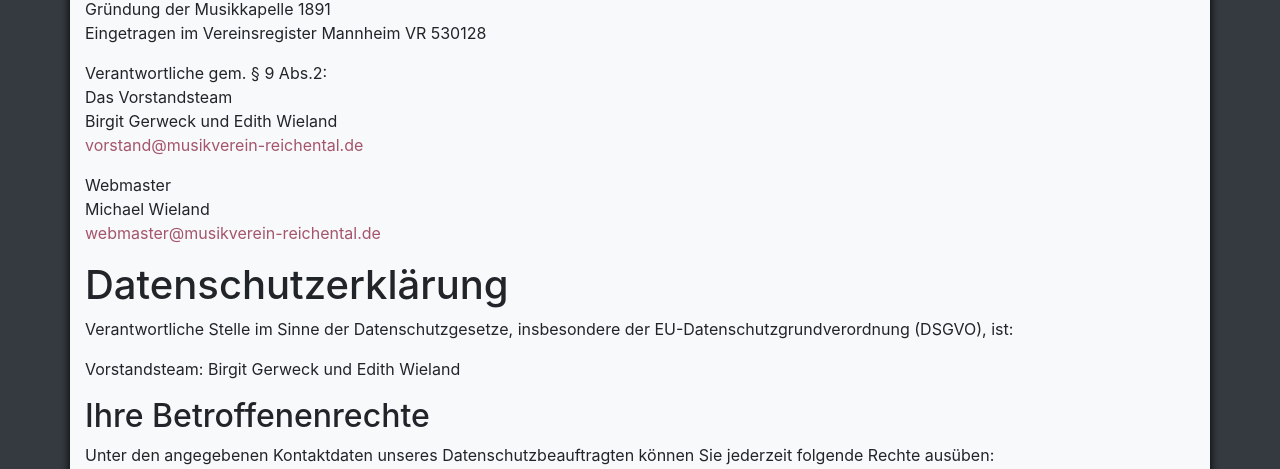
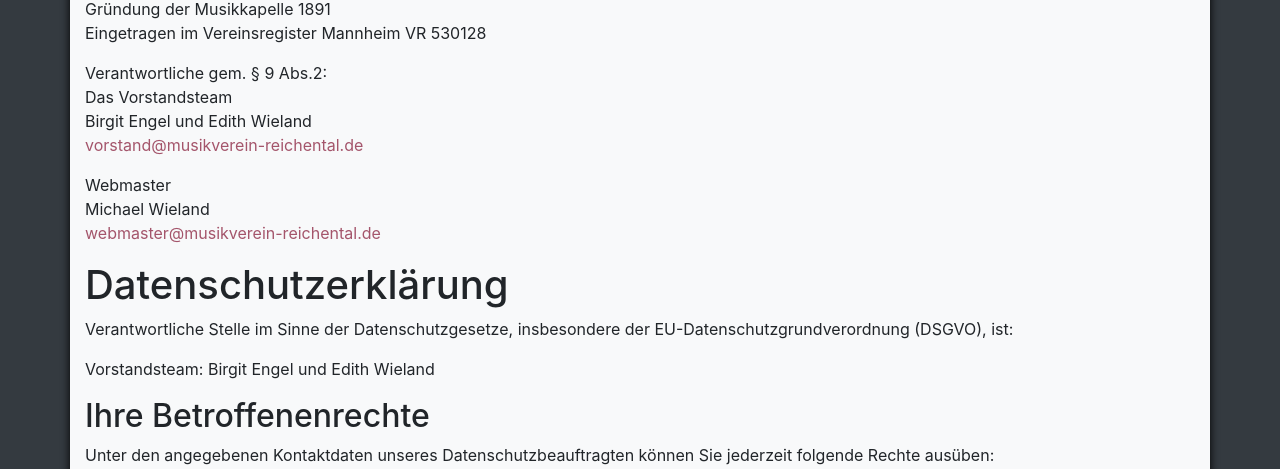
Before and after one commit to MVOReichental/Website, a PHP site: template src/main/resources/views/imprint.twig in a window 1280 px wide. Shown: the part 657-1126 px from the top of the page. Run offline with PHP 8.4, Linux system fonts and the light colour scheme; the template is opened without the code that fills it, so the values that code supplies are empty; some libraries are stand-ins or nearby versions.

Commit message:
Update name

```diff
--- a/src/main/resources/models/contact.json
+++ b/src/main/resources/models/contact.json
@@ -1,11 +1,11 @@
 [
   {
     "name": "postalisch",
-    "text": "Musikverein \"Orgelfels\" Reichental e.V.\nBirgit Gerweck\nNeuer Weg 13/1\n76593 Gernsbach - Reichental"
+    "text": "Musikverein \"Orgelfels\" Reichental e.V.\nBirgit Engel\nNeuer Weg 13/1\n76593 Gernsbach - Reichental"
   },
   {
     "name": "Vorstand (Gleichberechtigt)",
-    "text": "Birgit Gerweck (07224 99 69 822)\nEdith Wieland (07224 69 70 467)",
+    "text": "Birgit Engel (07224 99 69 822)\nEdith Wieland (07224 69 70 467)",
     "mailbox": "vorstand"
   },
   {
--- a/src/main/resources/models/jugendausbildung/ausbildungsgruppen.json
+++ b/src/main/resources/models/jugendausbildung/ausbildungsgruppen.json
@@ -90,7 +90,7 @@
           "name": "Tenorhorn",
           "groups": [
             {
-              "trainer": "Birgit Gerweck",
+              "trainer": "Birgit Engel",
               "students": [
                 "Tizian Gottschalk"
               ]
--- a/src/main/resources/views/imprint.twig
+++ b/src/main/resources/views/imprint.twig
@@ -16,7 +16,7 @@
     <p>
         Verantwortliche gem. § 9 Abs.2:<br/>
         Das Vorstandsteam<br/>
-        Birgit Gerweck und Edith Wieland<br/>
+        Birgit Engel und Edith Wieland<br/>
         <a class="contact-mail" data-mailbox="vorstand"></a>
     </p>
 
@@ -28,7 +28,7 @@
 
     <h1>Datenschutzerklärung</h1>
     <p>Verantwortliche Stelle im Sinne der Datenschutzgesetze, insbesondere der EU-Datenschutzgrundverordnung (DSGVO), ist:</p>
-    <p>Vorstandsteam: Birgit Gerweck und Edith Wieland</p>
+    <p>Vorstandsteam: Birgit Engel und Edith Wieland</p>
     <h2>Ihre Betroffenenrechte</h2>
     <p>Unter den angegebenen Kontaktdaten unseres Datenschutzbeauftragten können Sie jederzeit folgende Rechte ausüben:</p>
     <ul>
--- a/src/main/resources/views/verein/bisherige_erste_vorsitzende.twig
+++ b/src/main/resources/views/verein/bisherige_erste_vorsitzende.twig
@@ -27,9 +27,9 @@
         <dt>ab 2009 Vorstandsteam (gleichberechtigt)</dt>
 
         <dt>2009 bis 2017</dt>
-        <dd>Erhard Klumpp, Birgit Gerweck</dd>
+        <dd>Erhard Klumpp, Birgit Engel</dd>
 
         <dt>2017 bis heute</dt>
-        <dd>Birgit Gerweck, Edith Wieland</dd>
+        <dd>Birgit Engel, Edith Wieland</dd>
     </dl>
 {% endblock %}
--- a/src/main/resources/views/verein/chronik.twig
+++ b/src/main/resources/views/verein/chronik.twig
@@ -110,7 +110,7 @@
         <dd>
             10 Jahre Dirigentin Diana Jourdan<br/>
             Satzungs&auml;nderung: Der erste und zweite Vorstand werden zu gleichberechtigten Vorst&auml;nden eingetragen.<br/>
-            Neues Vorstandsteam werden Erhard Klumpp und Birgit Gerweck.<br/>
+            Neues Vorstandsteam werden Erhard Klumpp und Birgit Engel.<br/>
             Guido Wieland gibt nach 16 Jahren die Vereinsspitze ab und &uuml;bernimmt von<br/>
             Esther Klumpp die Stelle im Vorstandsteam des F&ouml;rdervereins
         </dd>
```
